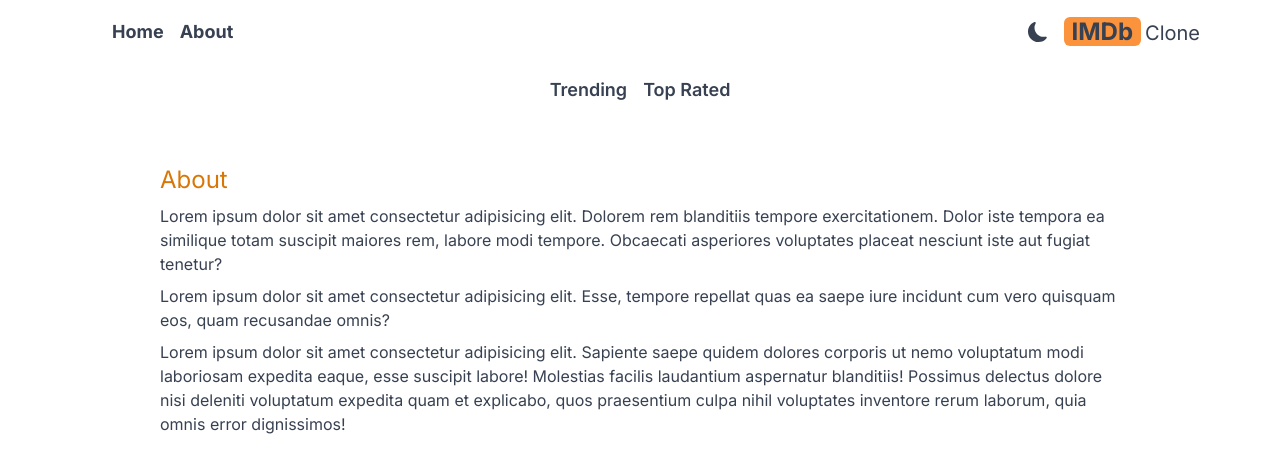
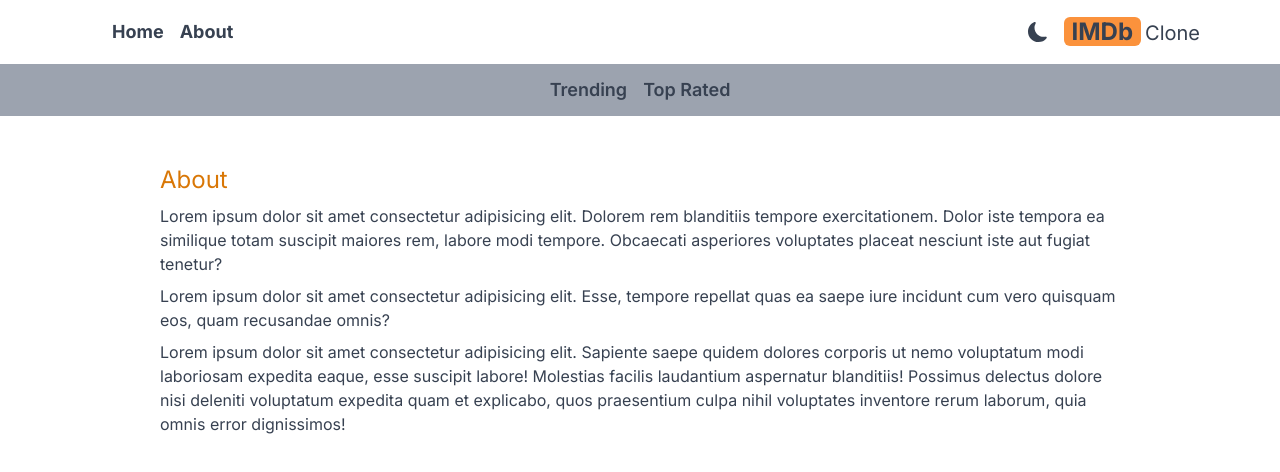
Before and after one commit to hraj43/IMDb-clone2, a Next.js app: page /about in a window 1280 px wide. Shown: the top 472 px of the page. Built offline with nearby package versions, Linux system fonts and the light colour scheme.

Commit message:
changes in git file

```diff
--- a/src/components/Navbar.jsx
+++ b/src/components/Navbar.jsx
@@ -3,7 +3,7 @@ import NavbarItem from './NavbarItem'
 
 function Navbar() {
   return (
-    <div className='flex justify-center my-4 py-3 space-x-4 dark:bg-gray-500 '>
+    <div className='flex justify-center my-4 py-3 space-x-4 bg-gray-400 dark:bg-gray-500 '>
         <NavbarItem title="Trending" param="fetchTrending"/>
         <NavbarItem title="Top Rated" param="fetchTopRated"/>
 
```
Also changed, not shown: 1 other file (tests, documents, lock files or other folders).
